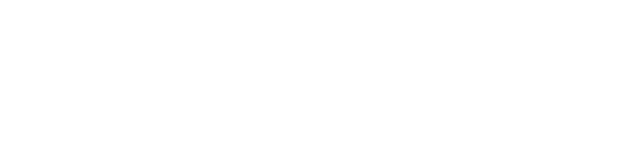
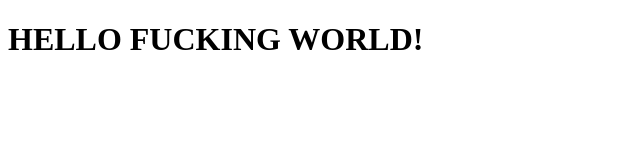
Before and after one commit to DVBels/helloworld, a plain HTML site: page index.html in a window 1280 px wide. Shown: the whole page, without its empty margins (0-640 px from the left). Drawn offline with Linux system fonts and the light colour scheme.

Commit message:
hello world h1

```diff
--- a/index.html
+++ b/index.html
@@ -6,6 +6,6 @@
 	<title></title>
 </head>
 <body>
-
+<h1>HELLO FUCKING WORLD!</h1>
 </body>
 </html>
```
